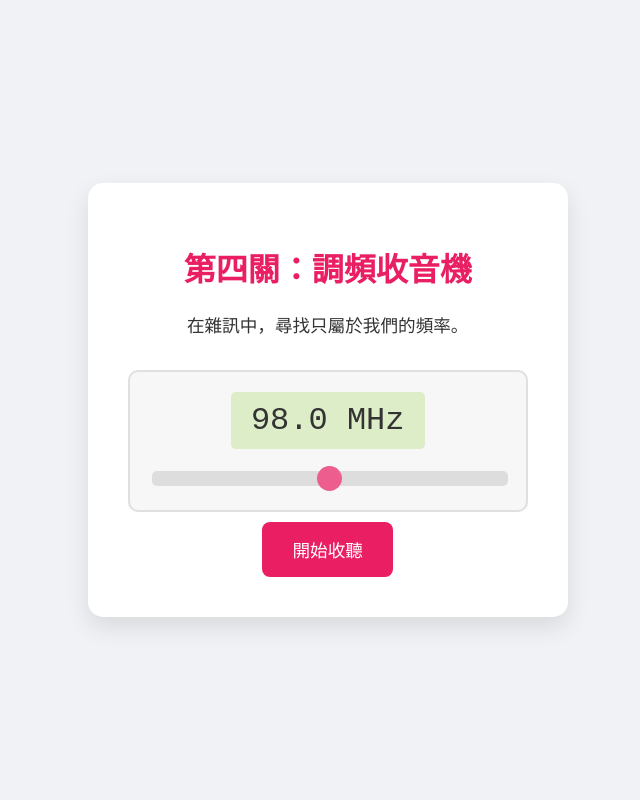
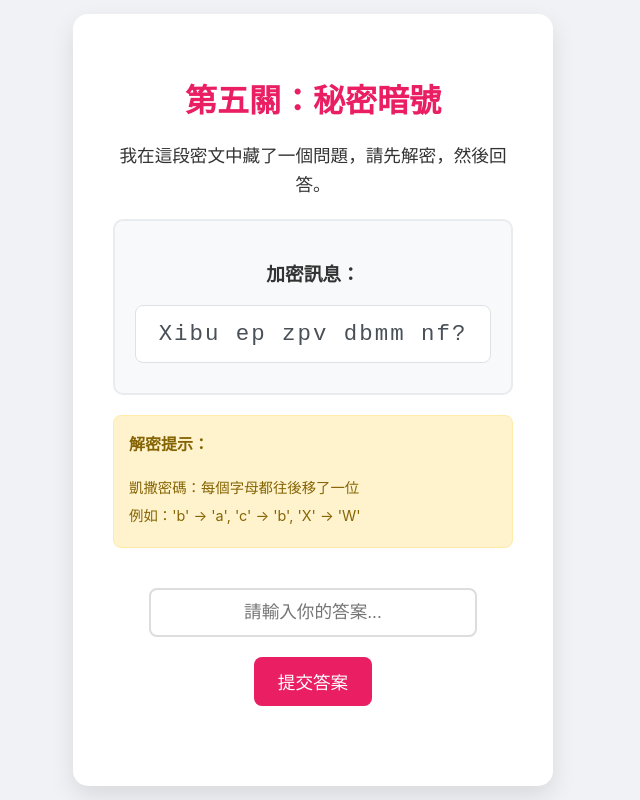
Before and after one commit to awesomejerry/hmz-exploding-card, a React (Vite) app: page / in a window 1280 px wide. Shown: the whole page, without its empty margins (327-967 px from the left). Built offline with nearby package versions, Linux system fonts and the light colour scheme.

Commit message:
feat(puzzle): implement Puzzle 5 - Caesar cipher secret code with progressive hints

```diff
--- a/src/App.tsx
+++ b/src/App.tsx
@@ -3,6 +3,7 @@ import Puzzle1 from './components/Puzzle1';
 import Puzzle2 from './components/Puzzle2';
 import Puzzle3 from './components/Puzzle3';
 import Puzzle4 from './components/Puzzle4';
+import Puzzle5 from './components/Puzzle5';
 import PuzzleWrapper from './components/PuzzleWrapper';
 import './index.css';
 
@@ -11,9 +12,10 @@ import puzzle1Reward from './assets/puzzle-2-reward.jpg';
 import puzzle2Reward from './assets/puzzle-2-reward.jpg';
 import puzzle3Reward from './assets/puzzle-2-reward.jpg';
 import puzzle4Reward from './assets/puzzle-2-reward.jpg';
+import puzzle5Reward from './assets/puzzle-2-reward.jpg';
 
 function App() {
-    const [currentPuzzle, setCurrentPuzzle] = useState(4);
+    const [currentPuzzle, setCurrentPuzzle] = useState(5);
 
     const goToNextPuzzle = (puzzleNumber: number) => {
         setCurrentPuzzle(puzzleNumber);
@@ -69,9 +71,22 @@ function App() {
                     rewardTitle="找到了！"
                     rewardMessage="「這是只屬於我們的頻率。」"
                     rewardImageAlt="我們的頻率"
-                    onNextPuzzle={() => console.log('Go to Puzzle 5')}
+                    onNextPuzzle={() => goToNextPuzzle(5)}
+                    keepAudioOnReward={true}
+                />
+            )}
+
+            {/* 關卡 5 */}
+            {currentPuzzle === 5 && (
+                <PuzzleWrapper
+                    puzzleNumber={5}
+                    PuzzleComponent={Puzzle5}
+                    rewardImage={puzzle5Reward}
+                    rewardTitle="解密成功！"
+                    rewardMessage="「每次聽到你這樣叫我，我的心都會融化。」"
+                    rewardImageAlt="解密的訊息"
+                    onNextPuzzle={() => console.log('Go to Puzzle 6')}
                     showNextButton={false}
-                    keepAudioOnReward={true}
                 />
             )}
         </div>
--- /dev/null
+++ b/src/components/Puzzle5.tsx
@@ -0,0 +1,103 @@
+import React, { useState } from 'react';
+
+interface Puzzle5Props {
+    onSuccess: () => void;
+}
+
+const Puzzle5: React.FC<Puzzle5Props> = ({ onSuccess }) => {
+    const [userInput, setUserInput] = useState('');
+    const [showHint, setShowHint] = useState(false);
+    const [wrongAttempts, setWrongAttempts] = useState(0);
+
+    // 凱撒密碼：字母往後移一位
+    const encryptedMessage = "Xibu ep zpv dbmm nf?"; // 解密後是 "What do you call me?"
+    const correctAnswer = "寶貝"; // 正確答案
+
+    const handleInputChange = (e: React.ChangeEvent<HTMLInputElement>) => {
+        setUserInput(e.target.value);
+    };
+
+    const handleSubmit = () => {
+        if (userInput.trim() === correctAnswer) {
+            onSuccess();
+        } else {
+            setWrongAttempts(prev => prev + 1);
+            // 不自動顯示提示，讓用戶手動選擇
+        }
+    };
+
+    const handleKeyPress = (e: React.KeyboardEvent) => {
+        if (e.key === 'Enter') {
+            handleSubmit();
+        }
+    };
+
+    // 解密函數（凱撒密碼解密）
+    const decryptMessage = (message: string) => {
+        return message.split('').map(char => {
+            if (char.match(/[a-zA-Z]/)) {
+                const isUppercase = char === char.toUpperCase();
+                const code = char.toLowerCase().charCodeAt(0);
+                const shifted = String.fromCharCode(((code - 97 - 1 + 26) % 26) + 97);
+                return isUppercase ? shifted.toUpperCase() : shifted;
+            }
+            return char;
+        }).join('');
+    };
+
+    return (
+        <div className="puzzle code-puzzle">
+            <h1>第五關：秘密暗號</h1>
+            <p>我在這段密文中藏了一個問題，請先解密，然後回答。</p>
+
+            <div className="encrypted-message">
+                <h3>加密訊息：</h3>
+                <div className="cipher-text">{encryptedMessage}</div>
+            </div>
+
+            <div className="cipher-hint">
+                <h4>解密提示：</h4>
+                <p>凱撒密碼：每個字母都往後移了一位</p>
+                <p>例如：'b' → 'a', 'c' → 'b', 'X' → 'W'</p>
+                {wrongAttempts > 0 && (
+                    <button
+                        onClick={() => setShowHint(!showHint)}
+                        className="hint-button"
+                    >
+                        {showHint ? '隱藏' : '顯示'}解密結果
+                    </button>
+                )}
+                {showHint && wrongAttempts > 0 && (
+                    <div className="decrypted-hint">
+                        <strong>解密結果：</strong> {decryptMessage(encryptedMessage)}
+                    </div>
+                )}
+            </div>
+
+            <div className="answer-section">
+                <input
+                    type="text"
+                    value={userInput}
+                    onChange={handleInputChange}
+                    onKeyPress={handleKeyPress}
+                    placeholder="請輸入你的答案..."
+                    className="answer-input"
+                />
+                <button onClick={handleSubmit} className="submit-button">
+                    提交答案
+                </button>
+            </div>
+
+            {wrongAttempts > 0 && (
+                <div className="feedback">
+                    <p>想想看，你平常是怎麼叫我的呢？</p>
+                    {wrongAttempts >= 2 && (
+                        <p><strong>額外提示：</strong> 是一個很甜蜜的稱呼...</p>
+                    )}
+                </div>
+            )}
+        </div>
+    );
+};
+
+export default Puzzle5;
--- a/src/index.css
+++ b/src/index.css
@@ -113,8 +113,10 @@ button:hover {
 .jigsaw-grid {
     display: grid;
     width: 100%;
-    max-width: 400px; /* Max size for the grid */
-    aspect-ratio: 1 / 1; /* Ensure it's always square */
+    max-width: 400px;
+    /* Max size for the grid */
+    aspect-ratio: 1 / 1;
+    /* Ensure it's always square */
     margin: 20px auto;
     border: 2px solid #ddd;
     box-shadow: 0 5px 15px rgba(0, 0, 0, 0.08);
@@ -123,7 +125,8 @@ button:hover {
 .jigsaw-piece {
     width: 100%;
     height: 100%;
-    border: 1px solid #eee; /* Visual separation for pieces */
+    border: 1px solid #eee;
+    /* Visual separation for pieces */
     box-sizing: border-box;
     cursor: grab;
     background-repeat: no-repeat;
@@ -186,3 +189,140 @@ button:hover {
     background: #e91e63;
     cursor: pointer;
 }
+
+/* Puzzle 5 - Secret Code Styles */
+.code-puzzle {
+    text-align: center;
+    max-width: 500px;
+    margin: 0 auto;
+}
+
+.encrypted-message {
+    background: #f8f9fa;
+    border: 2px solid #e9ecef;
+    border-radius: 10px;
+    padding: 20px;
+    margin: 20px 0;
+}
+
+.cipher-text {
+    font-family: 'Courier New', monospace;
+    font-size: 1.4em;
+    color: #495057;
+    background: #fff;
+    padding: 15px;
+    border-radius: 8px;
+    border: 1px solid #dee2e6;
+    letter-spacing: 2px;
+    margin: 10px 0;
+}
+
+.cipher-hint {
+    background: #fff3cd;
+    border: 1px solid #ffeaa7;
+    border-radius: 8px;
+    padding: 15px;
+    margin: 20px 0;
+    text-align: left;
+}
+
+.cipher-hint h4 {
+    color: #856404;
+    margin-top: 0;
+}
+
+.cipher-hint p {
+    color: #856404;
+    margin: 5px 0;
+    font-size: 0.9em;
+}
+
+.hint-button {
+    background: #007bff;
+    color: white;
+    border: none;
+    padding: 8px 16px;
+    border-radius: 5px;
+    cursor: pointer;
+    font-size: 0.9em;
+    margin: 10px 0;
+}
+
+.hint-button:hover {
+    background: #0056b3;
+}
+
+.decrypted-hint {
+    background: #d4edda;
+    border: 1px solid #c3e6cb;
+    border-radius: 5px;
+    padding: 10px;
+    margin: 10px 0;
+    color: #155724;
+    font-weight: bold;
+}
+
+.answer-section {
+    margin: 30px 0;
+}
+
+.answer-input {
+    width: 100%;
+    max-width: 300px;
+    padding: 12px;
+    font-size: 1.1em;
+    border: 2px solid #ddd;
+    border-radius: 8px;
+    margin: 10px 0;
+    text-align: center;
+}
+
+.answer-input:focus {
+    border-color: #e91e63;
+    outline: none;
+}
+
+.submit-button {
+    background: #e91e63;
+    color: white;
+    border: none;
+    padding: 12px 24px;
+    font-size: 1.1em;
+    border-radius: 8px;
+    cursor: pointer;
+    margin: 10px;
+}
+
+.submit-button:hover {
+    background: #c2185b;
+}
+
+.feedback {
+    background: #f8d7da;
+    border: 1px solid #f5c6cb;
+    border-radius: 5px;
+    padding: 10px;
+    margin: 15px 0;
+    color: #721c24;
+    font-style: italic;
+}
+
+.cipher-key {
+    background: #e3f2fd;
+    border: 1px solid #bbdefb;
+    border-radius: 8px;
+    padding: 15px;
+    margin: 10px 0;
+    text-align: center;
+}
+
+.cipher-key p {
+    margin: 8px 0;
+    font-family: 'Courier New', monospace;
+    font-size: 0.95em;
+    color: #1565c0;
+}
+
+.cipher-key strong {
+    color: #0d47a1;
+}
```
